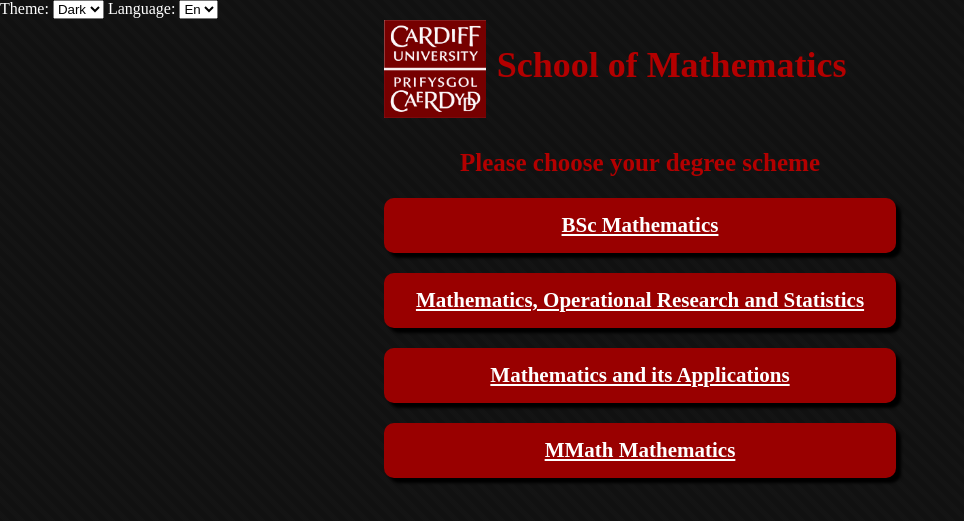
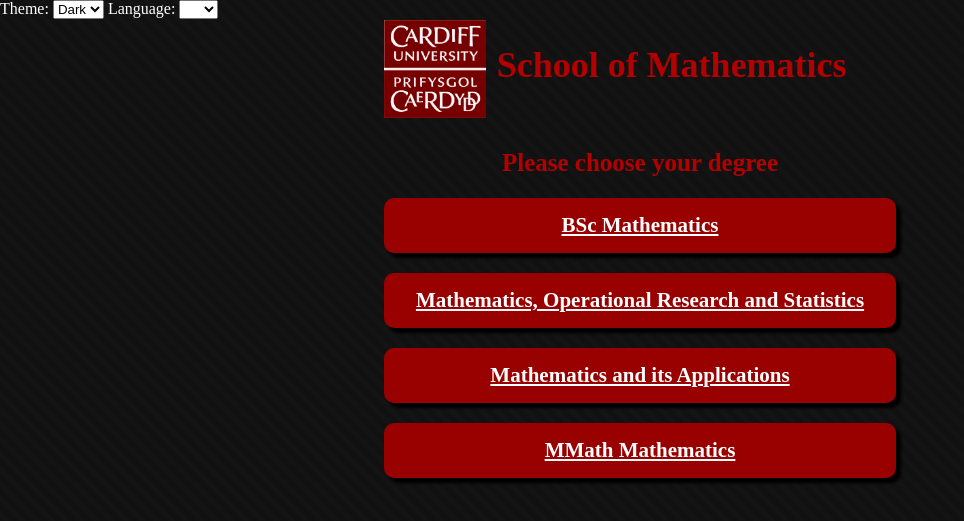
Before and after one commit to alcarney/ModulePlanner-1, a Jekyll site: the page built from en/index.html, in a window 1280 px wide. Shown: the top 521 px of the page, without its empty margins (0-964 px from the left). Built offline with Jekyll 4.4.1, drawn with Linux system fonts in a browser that asks for light colours; nearby versions of some CDN libraries.

Commit message:
Languages are DONE :imp: :dragon:

```diff
--- a/_data/language.yml
+++ b/_data/language.yml
@@ -1,12 +1,14 @@
 en:
     name: En
     year: Year
+    theme: Theme
     short: en
     reset: Clear Selected
     credits: Credits
+    language: Language
     requires: Requires
     more-info: More info
-    select-deg: Please choose your degree scheme
+    select-deg: Please choose your degree
     change-deg: Change your degree scheme
     school-name: School of Mathematics
     credits-chosen: Credits chosen
@@ -14,9 +16,11 @@
 cy:
     name: Cy
     year: Blwyddyn
+    theme: Thema
     short: cy
     reset:  Clirio dewisiadau
     credits: Credydau
+    language: iaith
     requires: modiwlau ofynnol
     more-info: Mwy o wybodaeth
     select-deg: Dewiswch eich cynllun gradd os gwelwch yn dda
--- a/_includes/planner_header.html
+++ b/_includes/planner_header.html
@@ -8,7 +8,7 @@
         <aside>
             <p>
                 <span class="theme">
-                    Theme:
+                    {{lang.theme}}:
                     <select id="theme-chooser">
                         {% for theme in site.data.themes %}
                             <option value="{{theme.shortname}}">{{theme.name}}</option>
@@ -17,11 +17,11 @@
                 </span>
 
                 <span class="language">
-                    Language:
+                    {{lang.language}}:
                     <select id="lang-chooser">
                         {% for language in site.data.language %}
                             {% assign langu = language[1] %}
-                            <option value="{{langu.short}}">{{langu.name}}</option>
+                            <option value="{{langu.short}}/{{page.short}}.html">{{langu.name}}</option>
                         {% endfor %}
                     </select>
                 </span>
--- a/_layouts/courselist.html
+++ b/_layouts/courselist.html
@@ -5,18 +5,18 @@
 {% assign lang = site.data.language[page.lang] %}
 
 <div class="topleft">
-        Theme:
+        {{lang.theme}}:
         <select id="theme-chooser">
             {% for theme in site.data.themes %}
                 <option value="{{theme.shortname}}">{{theme.name}}</option>
             {% endfor %}
         </select>
 
-        Language:
+        {{lang.language}}:
         <select id="lang-chooser">
             {% for language in site.data.language %}
                 {% assign langu = language[1] %}
-                <option value="{{langu.short}}">{{langu.name}}</option>
+                <option value="{{langu.short}}/index.html">{{langu.name}}</option>
             {% endfor %}
         </select>
 </div>
@@ -32,7 +32,7 @@
     {% for course in site.data.courses %}
 
        <div class="course">
-          <a href="{{course.short}}.html"><h2>{{course.name}}</h2></a>
+          <a href="{{site.baseurl}}/{{lang.short}}/{{course.short}}.html"><h2>{{course.name}}</h2></a>
        </div>
 
     {% endfor %}
--- /dev/null
+++ b/index.html
@@ -0,0 +1,4 @@
+---
+layout: courselist
+lang: en
+---
--- a/js/language-changer.js
+++ b/js/language-changer.js
@@ -6,16 +6,11 @@
     var langnames = "div.language";
     var langchooser = "select#lang-chooser";
 
-    // This function handles everything to do with changing the theme
+    // This function handles everything to do with changing the language
     // including:
     //             - Updating the dropdown selection
     //             - If the facility is available, saving the user preference
     var changeLanguage = function(short) {
-        // Hide all language details
-        $(langnames).hide();
-
-        // Unhide the relevant language
-        $(langnames + "#" + short).show();
 
         // Update the dropdown
         $(langchooser).val(short);
@@ -24,7 +19,7 @@
         // is persistent both accross page loads and entire sessions
         if (typeof(Storage) !== undefined) {
             localStorage.setItem("lang", short);
-        }
+        };
     };
 
     // In case there already is a saved preference, load that theme
@@ -33,12 +28,17 @@
         changeLanguage(localStorage.lang);
     } else {
 	    changeLanguage("en");
-    }
+    };
 
     // Finally this code is only run when the user makes a choice using the
     // dropdown in the footer
     $(langchooser).change(function() {
         var new_lang = $(langchooser).val();
 	    changeLanguage(new_lang);
+        var s = "http://"
+        var x = location.host;
+        var y = "/";
+        var z = s.concat(x, y, new_lang);
+        window.open(z, "_self");
     });
 });
```
